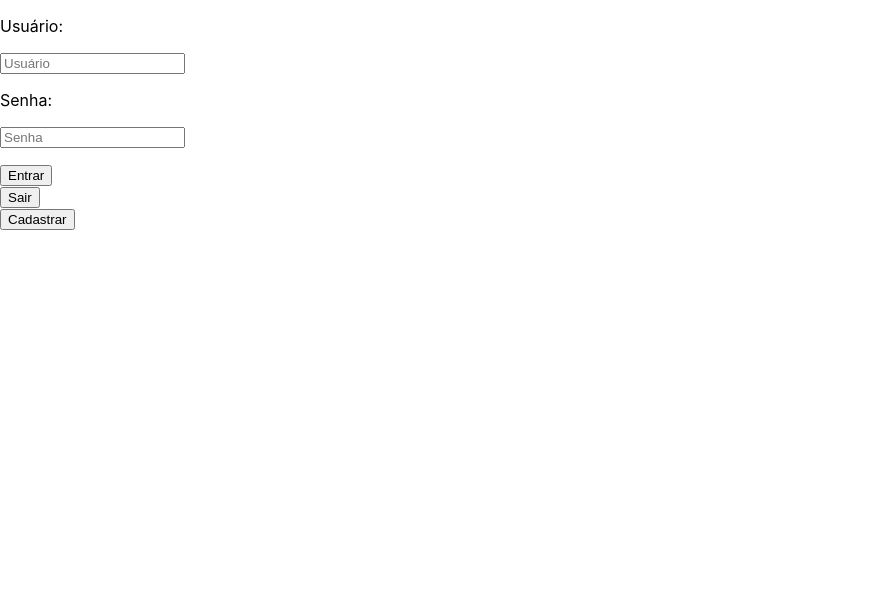
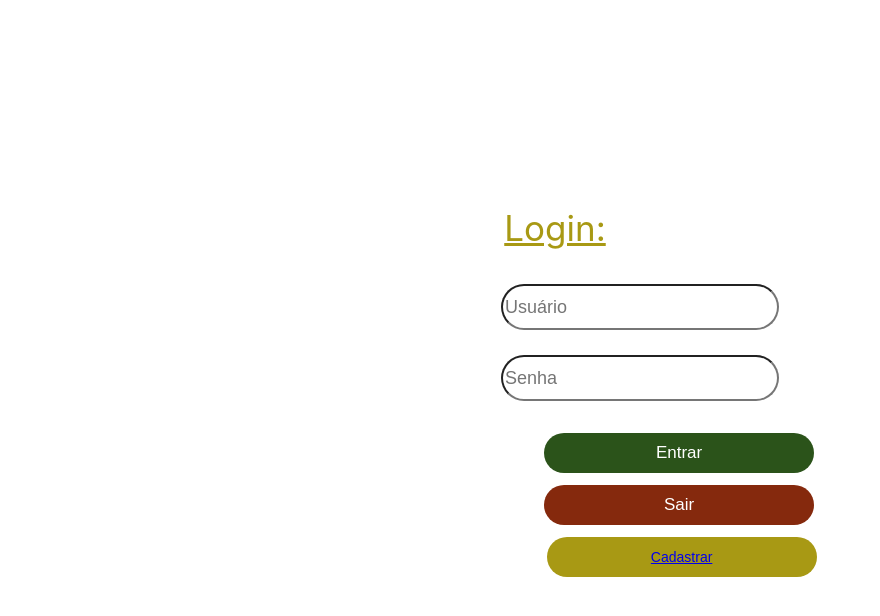
Before and after one commit to geancarlofd/Gomi, a React (Create React App) app: page / in a window 1280 px wide. Shown: the top 616 px of the page, without its empty margins (0-880 px from the left). Built offline with nearby package versions, Linux system fonts and the light colour scheme; no server answers.

Commit message:
Formúlario login com CSS

```diff
--- a/src/App.js
+++ b/src/App.js
@@ -1,4 +1,4 @@
-
+import React from 'react';
 import Rotas from './rotas';
 
 function App() {
--- a/src/pages/login/Cadastrar/cadastrar.css
+++ /dev/null
@@ -1,3 +0,0 @@
-body {
-    margin: auto;
-}
--- a/src/pages/login/Cadastrar/index.js
+++ b/src/pages/login/Cadastrar/index.js
@@ -2,7 +2,6 @@ import React, { useEffect, useState} from 'react';
 import {useHistory } from 'react-router-dom';
 import '../../../rotas'
 import firebase from '../../../firebase';
-import './cadastrar.css';
 
 function Cadastrar() {
 
--- a/src/pages/login/index.css
+++ b/src/pages/login/index.css
@@ -0,0 +1,86 @@
+body {
+    margin: auto;
+}
+
+.text-login{
+    color: #A89914;
+    font-size: 35px;
+    padding-top: 15px;
+    margin-left: -170px;
+    margin-bottom: 25px;
+}
+
+.card{
+    text-align: center;
+    margin-top: 15%;
+}
+
+.input{
+    width: 270px;
+    height: 40px;
+    border-radius: 25px;
+    margin-top: 10px;
+    margin-bottom: 15px;
+    font-size: 18px;
+}
+
+/* Botões*/
+
+.btns{
+    margin-top: -25px;
+    margin-left: 44.5%;
+}
+
+.btn-entrar{
+    color: white;
+    background-color: #2B531A;
+    border: none;
+    width: 270px;
+    height: 40px;
+    border-radius: 25px;
+    font-family: Arial, Helvetica, sans-serif;
+    margin-left: -30px;
+    font-size: 17px;
+    margin-bottom: 10px;
+}
+
+.btn-entrar:hover:hover{
+    cursor: pointer;
+    background-color: #346b1c;
+}
+
+.btn-sair{
+    color: white;
+    background-color: #85290d;
+    border: none;
+    width: 270px;
+    height: 40px;
+    border-radius: 25px;
+    font-family: Arial, Helvetica, sans-serif;
+    margin-left: -30px;
+    font-size: 17px;
+    margin-bottom: 10px;
+}
+
+.btn-sair:hover:hover{
+    cursor: pointer;
+    background-color: #a04529;
+}
+
+.btn-cadastrar{
+    color: white;
+    background-color: #A89914;
+    border: none;
+    width: 270px;
+    height: 40px;
+    border-radius: 25px;
+    font-family: Arial, Helvetica, sans-serif;
+    margin-left: -120px;
+    font-size: 14px;
+    margin-left: -25px;
+}
+
+.btn-cadastrar:hover{
+    cursor: pointer;
+    background-color: #c5b41a;
+}
--- a/src/pages/login/index.js
+++ b/src/pages/login/index.js
@@ -1,7 +1,11 @@
 import React, { useEffect, useState, Component } from 'react';
 import { Link } from 'react-router-dom';
 import firebase from '../../firebase';
-
+import "../login/index.css";
+import {
+    Card, CardImg, CardText, CardBody,
+    CardTitle, CardSubtitle, Button, UncontrolledAlert
+  } from 'reactstrap';
 
 function Login(){
 
@@ -59,19 +63,30 @@ function Login(){
 
 
     return (
-        <div>
-            <div className="login-box">
-                <p>Usuário:</p>
-                <input type="Text" placeholder="Usuário" onChange={(e) => { setUsuario(e.target.value) }} /><br />
-                <p>Senha:</p>
-                <input type="password" placeholder="Senha" onChange={(e) => { setSenha(e.target.value) }} /><br />
-                <p>{mensagem}</p>
+        <div className="card">
+            <Card>
+                <CardBody >
 
-                <button onClick={entrar}>Entrar</button> <br />
-                <button onClick={sair}>Sair</button> <br />
-                <Link to='/cadastrar'><button>Cadastrar</button> <br /></Link>
-            </div>
+                    <div className="login-box">
+                        <CardTitle className="text-login"><u>Login:</u></CardTitle>
+                        <input className="input" type="Text" placeholder="Usuário" onChange={(e) => { setUsuario(e.target.value) }} /><br />
+
+                       {/* <CardTitle className="text-login">Senha:</CardTitle> */}
+                        <input className="input" type="password" placeholder="Senha" onChange={(e) => { setSenha(e.target.value) }} /><br />
+
+                        <CardTitle className="text-login">{mensagem}</CardTitle>
+
+
+                        <table className="btns">
+                            <tr> <Button className="btn-entrar" onClick={entrar}> Entrar</Button><br /></tr>
+                            <tr> <Button className="btn-sair" onClick={sair}>Sair </Button><br /></tr>
+                            <tr> <Button className="btn-cadastrar"> <Link to='/cadastrar'>Cadastrar </Link></Button><br /></tr>
+                        </table>
+                    </div>
+                </CardBody>
+            </Card>
         </div>
+
     )
 }
 
--- a/src/rotas.js
+++ b/src/rotas.js
@@ -1,7 +1,8 @@
+import React from "react";
 import { BrowserRouter, Route, Switch } from "react-router-dom"
 
-import Login from "./pages/Login"
-import Cadastrar from "./pages/Login/Cadastrar"
+import Login from "./pages/login"
+import Cadastrar from "./pages/login/Cadastrar"
 import NotFound from './pages/NotFound'
 
 const Rotas = () => {
```
Also changed, not shown: 1 other file (tests, documents, lock files or other folders).
